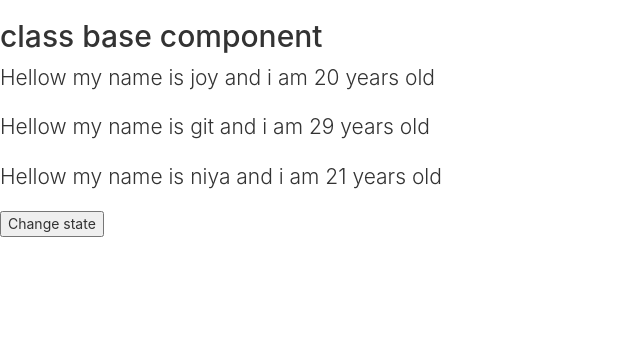
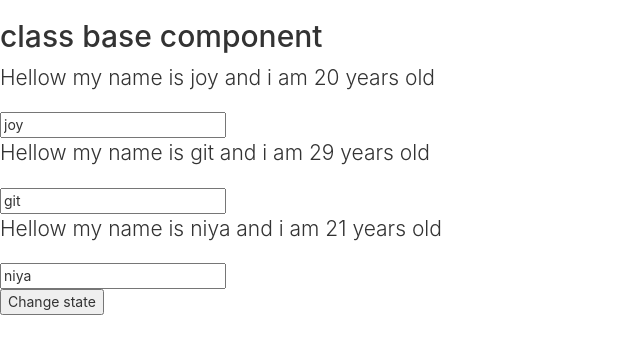
Before and after one commit to VaishnaviBorkar/React, a React (Create React App) app: page / in a window 1280 px wide. Shown: the top 354 px of the page, without its empty margins (0-640 px from the left). Built offline with nearby package versions, Linux system fonts and the light colour scheme.

Commit message:
change state using input type

```diff
--- a/src/App.js
+++ b/src/App.js
@@ -46,24 +46,36 @@ this.setState({
   console.log(this.state.person);
   // values changed in viewport only not in actual Dom.
   }
-changeName=(newName)=>{
+// changeName=(newName)=>{
+//   this.setState({
+//     person:[
+//       {name:newName,age:21},
+//       {name:"Mona",age:20},
+//       {name:"yogita",age:24}
+//     ]}
+//     )
+//   }
+//pass an  event parameter
+changeName=(event)=>{
   this.setState({
-    person:[
-      {name:newName,age:21},
-      {name:"Mona",age:20},
-      {name:"yogita",age:24}
-    ]}
-    )
-  }
+    person:[{
+      name: event.target.value,age:65},
+    {name: event.target.value,age:20},
+    {name:"yogita",age:24}]
+  })
+}
 
   render(){
     return(
       <div>
       <h2>class base component</h2>
 
-      <Person name={this.state.person[0].name} age={this.state.person[0].age}
-      myclick={this.changeName.bind(this, "Loyal")}/>
-      <Person name={this.state.person[1].name} age={this.state.person[1].age}/>
+      <Person name={this.state.person[0].name}
+       age={this.state.person[0].age}
+      change={this.changeName}/>
+      <Person name={this.state.person[1].name}
+      age={this.state.person[1].age}
+      change={this.changeName}/>
       <Person name={this.state.person[2].name} age={this.state.person[2].age}/>
       <button onClick={this.changeState}>Change state</button>
       </div>
--- a/src/components/Person.js
+++ b/src/components/Person.js
@@ -1,10 +1,11 @@
 import React from 'react'
 
-const Person = ({name,age,myclick}) => {
+const Person = ({name,age,myclick,change}) => {
     return (
         <div>
-            <p onClick={myclick} className="lead" >Hellow my name is {name} and i am {age} years old</p>
-        </div>
+     <p onClick={myclick} className="lead" >Hellow my name is {name} and i am {age} years old</p>
+       <input onChange={change} type="text" placeholder="Enter Your Name" value={name}/>
+               </div>
     )
 }
 
```
